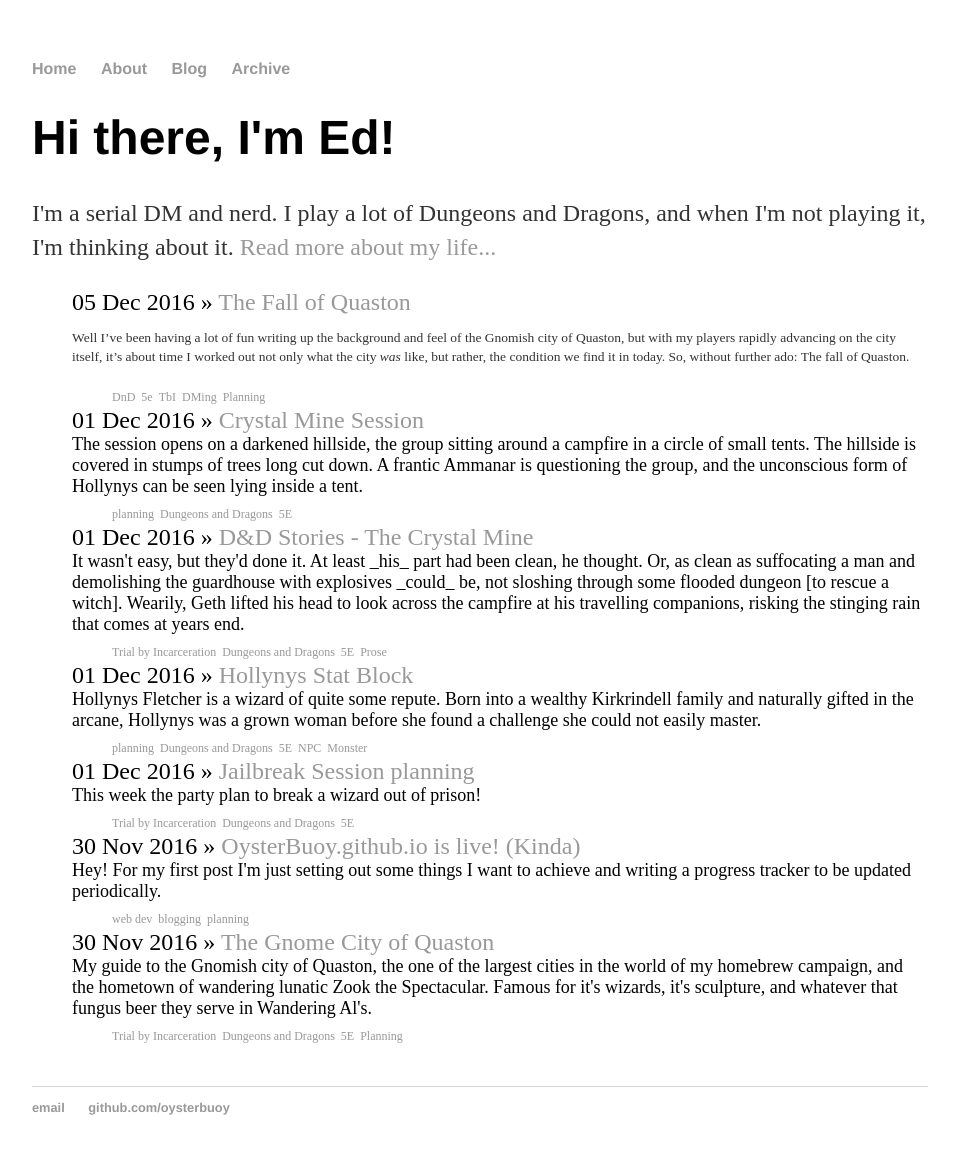
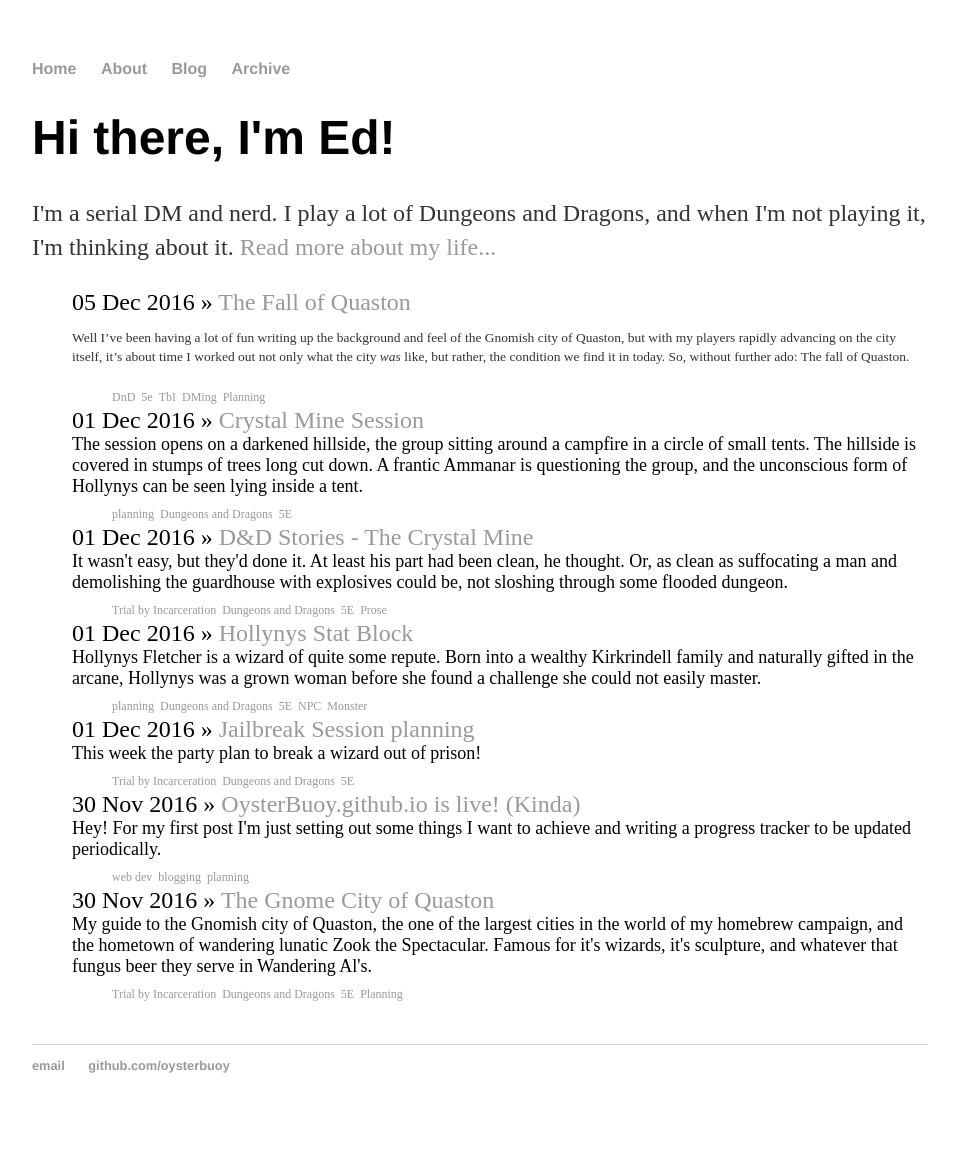
Before and after one commit to OysterBuoy/OysterBuoy.github.io, a Jekyll site: the page built from index.html, in a window 1280 px wide. Shown: the whole page, without its empty margins (160-1119 px from the left). Built offline with Jekyll 4.4.1, drawn with Linux system fonts in a browser that asks for light colours; after the commit the page ends 1133 px from its top, so only the background shows below that.

Commit message:
Update 2016-12-1-Prose-Crystal-Session.md

```diff
--- a/_posts/2016-12-1-Prose-Crystal-Session.md
+++ b/_posts/2016-12-1-Prose-Crystal-Session.md
@@ -4,7 +4,7 @@ title: D&D Stories - The Crystal Mine
 date: 2016-12-01
 tags: [Trial by Incarceration, Dungeons and Dragons, 5E, Prose]
 categories: [TbI, prose]
-excerpt: It wasn't easy, but they'd done it. At least _his_ part had been clean, he thought. Or, as clean as suffocating a man and demolishing the guardhouse with explosives _could_ be, not sloshing through some flooded dungeon [to rescue a witch]. Wearily, Geth lifted his head to look across the campfire at his travelling companions, risking the stinging rain that comes at years end.
+excerpt: It wasn't easy, but they'd done it. At least his part had been clean, he thought. Or, as clean as suffocating a man and demolishing the guardhouse with explosives could be, not sloshing through some flooded dungeon.
 ---
 
 It wasn't easy, but they'd done it. At least _his_ part had been clean, he thought. Or, as clean as suffocating a man and demolishing the guardhouse with explosives _could_ be, not sloshing through some flooded dungeon [to rescue a witch]. Wearily, Geth lifted his head to look across the campfire at his travelling companions, risking the stinging rain that comes at years end.
```
